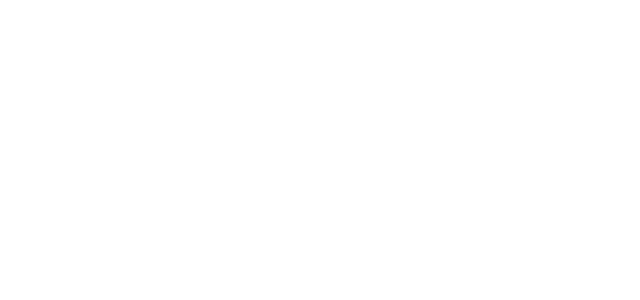
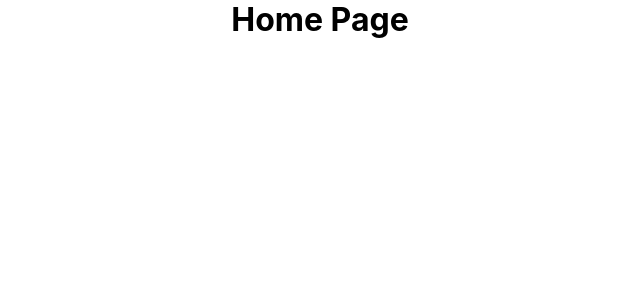
Before and after one commit to biela000/nerrite, a React (Vite) app in the folder frontend/: page /#/home in a window 1280 px wide. Before the commit this address had no page. Shown: the top 300 px of the page, without its empty margins (320-960 px from the left). Built offline with nearby package versions, Linux system fonts and the light colour scheme.

Commit message:
add home page

```diff
--- /dev/null
+++ b/frontend/src/components/pages/Home/Home.module.css
@@ -0,0 +1 @@
+.wrapper {}
--- /dev/null
+++ b/frontend/src/components/pages/Home/Home.tsx
@@ -0,0 +1,9 @@
+import classes from './Home.module.css'
+
+export default function Home() {
+  return (
+    <div className={classes.wrapper}>
+      <h1>Home Page</h1>
+    </div>
+  )
+}
--- a/frontend/src/main.tsx
+++ b/frontend/src/main.tsx
@@ -3,6 +3,7 @@
 import './style.css'
 import { HashRouter, Routes, Route } from 'react-router'
 import Start from './components/pages/Start/Start'
+import Home from './components/pages/Home/Home'
 
 const container = document.getElementById('root')
 
@@ -13,6 +14,7 @@
     <HashRouter basename="/">
       <Routes>
         <Route path="/" element={<Start />} />
+        <Route path="/home" element={<Home />} />
       </Routes>
     </HashRouter>
   </React.StrictMode>
```
